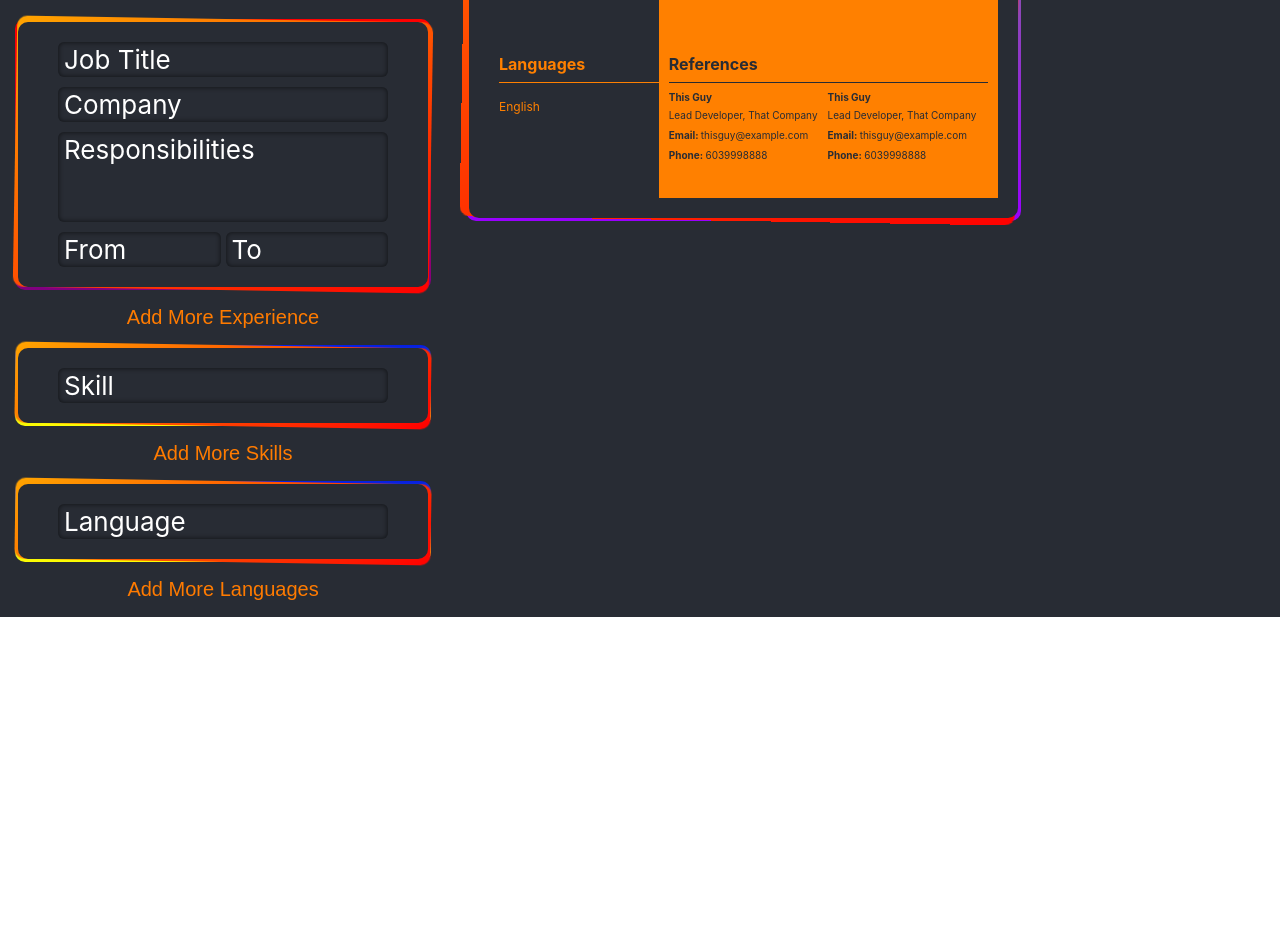
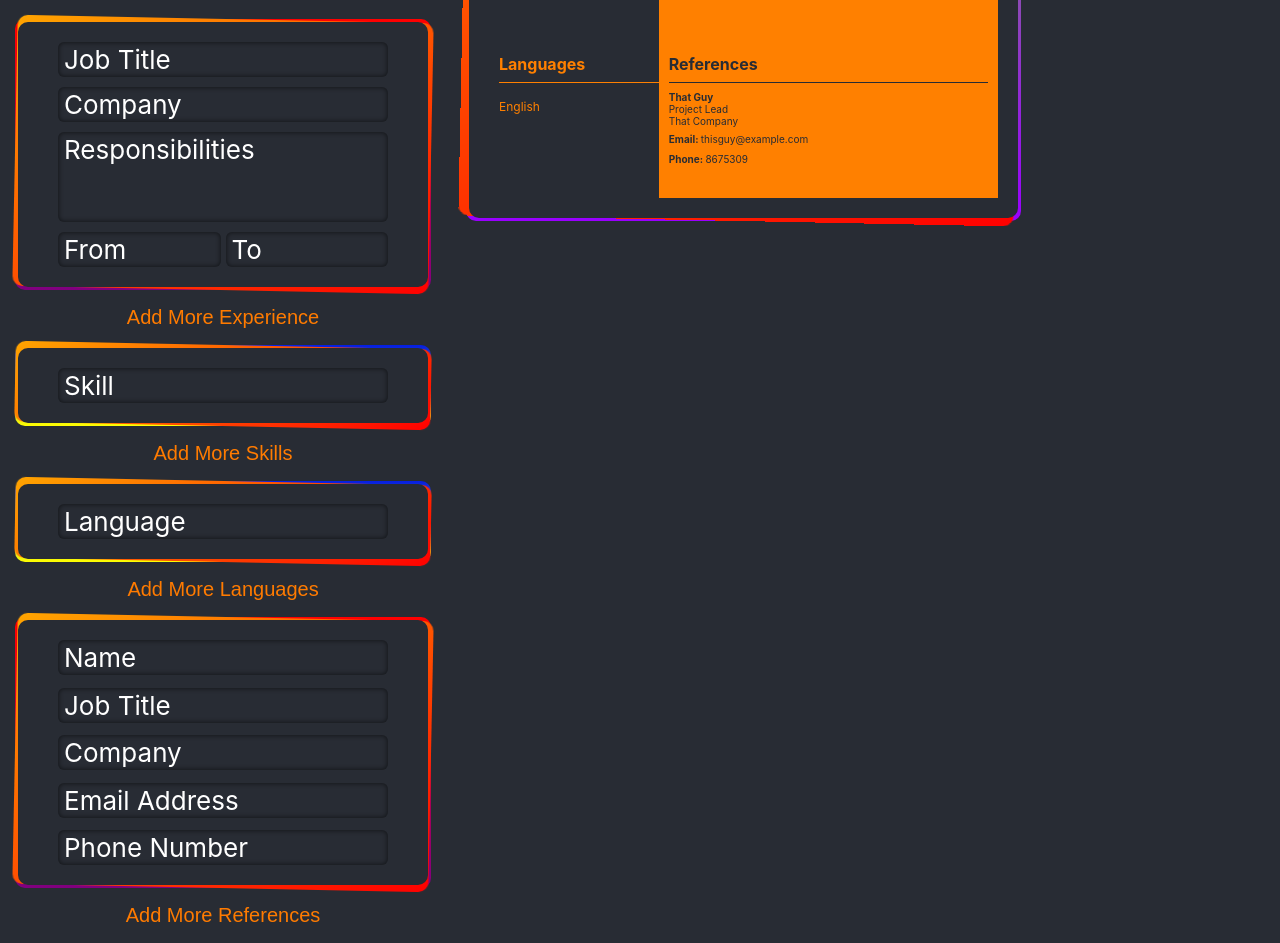
Before and after one commit to WitchingHr/cv-application, a React (Create React App) app: page / in a window 1280 px wide. Shown: the part 560-1503 px from the top of the page. Before the commit the page ends 1177 px from the top, so only its background shows below. Built offline with nearby package versions, Linux system fonts and the light colour scheme.

Commit message:
Add References Component, set maxlengths

```diff
--- a/src/App.css
+++ b/src/App.css
@@ -255,11 +255,13 @@ textarea {
 .resume-data {
   color: var(--color);
   font-size: 12px;
+  word-break: break-word;
 }
 
 .resume-data-invert {
   color: var(--background);
   font-size: 12px;
+  word-break: break-word;
 }
 
 .category {
@@ -284,12 +286,14 @@ textarea {
   color: var(--color);
   font-weight: bolder;
   font-size: 12px;
+  word-break: break-word;
 }
 
 .type-invert {
   color: var(--background);
   font-weight: bolder;
   font-size: 12px;
+  word-break: break-word;
 }
 
 .hr {
@@ -324,10 +328,12 @@ li.resume-data {
   color: var(--background);
   font-size: 30px;
   font-weight: bolder;
+  word-break: break-word;
 }
 
 .resume-description {
   font-size: 10px !important;
+  word-break: break-word;
 }
 
 .resume-date {
@@ -336,8 +342,8 @@ li.resume-data {
 }
 
 .ref-wrapper {
-  display: flex;
-  gap: 10px;
+  display: grid;
+  grid-template-columns: 1fr 1fr;
 }
 
 .ref {
--- a/src/App.jsx
+++ b/src/App.jsx
@@ -4,6 +4,7 @@ import Education from './components/Education';
 import Experience from './components/Experience';
 import Skills from './components/Skills';
 import Languages from './components/Languages';
+import References from './components/References';
 import Resume from './components/Resume';
 import initial from './data';
 import './App.css';
@@ -16,6 +17,7 @@ export default function App() {
   const [experienceId, setExperienceId] = useState(1);
   const [skillsId, setSkillsId] = useState(1);
   const [languagesId, setLanguagesId] = useState(1);
+  const [referencesId, setReferencesId] = useState(1);
 
   const [data, setData] = useState(initial);
 
@@ -71,6 +73,20 @@ export default function App() {
               language: 'Language'
             }
           ]}
+
+        // Add Reference
+        } else if (id === 5) {
+          return {...category, children: [
+            ...data[5].children,
+            {
+              id: referencesId,
+              name: 'Name',
+              job: 'Job Title',
+              company: 'Company',
+              email: 'Email Address',
+              phone: 'Phone Number'
+            }
+          ]}
         }
       } else {
         return category;
@@ -89,6 +105,8 @@ export default function App() {
       setSkillsId(skillsId + 1);
     } else if (id === 4) {
       setLanguagesId(languagesId + 1);
+    } else if (id === 5) {
+      setReferencesId(referencesId + 1);
     }
   }
 
@@ -125,7 +143,11 @@ export default function App() {
     } else if (category.id === 4) {
       name = 'Languages';
       length = 3;
+    } else if (category.id === 5) {
+      name = 'References';
+      length = 2;
     }
+
     return (
       <React.Fragment key={category.id}>
         {category.id === 0 ? (
@@ -143,6 +165,8 @@ export default function App() {
                     return <Skills key={child.id} id={child.id} handleDelete={handleDelete} />
                   case 4:
                     return <Languages key={child.id} id={child.id} handleDelete={handleDelete} />
+                  case 5:
+                    return <References key={child.id} id={child.id} handleDelete={handleDelete} />
                   default:
                     return null;
                 }
--- a/src/components/Education.jsx
+++ b/src/components/Education.jsx
@@ -9,7 +9,7 @@ export default function Education({ id, handleDelete }) {
     <div className='gradient color-2'>
       <div className='education data-box'>
         <div className='delete' onClick={() => handleDelete({ categoryId, id})}>✕</div>
-        <Input id={id} categoryId={categoryId} name="Degree or Certificate" />
+        <Input id={id} categoryId={categoryId} name="Degree or Certification" />
         <Input id={id} categoryId={categoryId} name="School" />
         <div className="dates-container">
           <span className="dates-input">
--- a/src/components/Input.jsx
+++ b/src/components/Input.jsx
@@ -13,16 +13,35 @@ export default function Input({ id, categoryId, name }) {
   let className;
   let maxLength;
   switch (name) {
+    case 'Name':
+    case 'Job Title':
+    case 'Degree or Certification':
+    case 'School':
+    case 'Company':
+      maxLength = 24;
+      break;
+    case 'Skill':
+      maxLength = 20;
+      break;
+    case 'Summary':
+      className = "summary";
+      maxLength = 150;
+      break;
+    case 'Responsibilities':
+      className = "responsibilities";
+      maxLength = 175;
+      break;
+    case 'Email Address':
+      maxLength = 48;
+      break;
+    case 'Phone Number':
+    case 'Language':
+      maxLength = 15;
+      break;
     case 'From':
     case 'To':
       className = "date-input";
       maxLength = 4;
-      break;
-    case 'Summary':
-      className = "summary";
-      break;
-    case 'Responsibilities':
-      className = "responsibilities";
       break;
     default:
       break;
--- /dev/null
+++ b/src/components/References.jsx
@@ -0,0 +1,20 @@
+import React from "react";
+import Input from "./Input";
+
+export default function References({ id, handleDelete }) {
+  // For handling delete
+  const categoryId = 5;
+
+  return (
+    <div className='gradient color-3'>
+      <div className="experience data-box"> {/* Change this class */}
+        <div className='delete' onClick={() => handleDelete({ categoryId, id})}>✕</div>
+        <Input id={id} categoryId={categoryId} name="Name" />
+        <Input id={id} categoryId={categoryId} name="Job Title" />
+        <Input id={id} categoryId={categoryId} name="Company" />
+        <Input id={id} categoryId={categoryId} name="Email Address" />
+        <Input id={id} categoryId={categoryId} name="Phone Number" />
+      </div>
+    </div>
+  );
+}
--- a/src/components/Resume.jsx
+++ b/src/components/Resume.jsx
@@ -6,6 +6,7 @@ import ResumeEducation from "./ResumeEducation";
 import ResumeSkills from "./ResumeSkills";
 import ResumeExperience from "./ResumeExperience";
 import ResumeLanguages from "./ResumeLanguages"
+import ResumeReferences from "./ResumeReferences";
 
 export default function Resume({ data }) {
   return (
@@ -63,43 +64,10 @@ export default function Resume({ data }) {
         <div className="category-invert">References</div>
         <hr className="hr-invert"></hr>
         <div className="ref-wrapper">
-
-          <div>
-            <div className="type-invert ref">This Guy</div>
-            <div>
-              <span className="resume-data-invert ref">Lead Developer</span>
-              <span className="resume-data-invert ref">, </span>
-              <span className="resume-data-invert ref">That Company</span>
-            </div>
-            <div>
-              <span className="type-invert ref">Email: </span>
-              <span className="resume-data-invert ref">thisguy@example.com</span>
-            </div>
-            <div>
-              <span className="type-invert ref">Phone: </span>
-              <span className="resume-data-invert ref">6039998888</span>
-            </div>
-          </div>
-
-          <div>
-            <div className="type-invert ref">This Guy</div>
-            <div>
-              <span className="resume-data-invert ref">Lead Developer</span>
-              <span className="resume-data-invert ref">, </span>
-              <span className="resume-data-invert ref">That Company</span>
-            </div>
-            <div>
-              <span className="type-invert ref">Email: </span>
-              <span className="resume-data-invert ref">thisguy@example.com</span>
-            </div>
-            <div>
-              <span className="type-invert ref">Phone: </span>
-              <span className="resume-data-invert ref">6039998888</span>
-            </div>
-          </div>
-
+          {data[5].children.map((child) =>
+            <ResumeReferences key={child.id} id={child.id} data={data[5].children} />
+          )}
         </div>
-
       </div>
     </div>
   );
--- /dev/null
+++ b/src/components/ResumeReferences.jsx
@@ -0,0 +1,20 @@
+import React from "react";
+
+export default function ResumeReferences({ id, data }) {
+  const obj = data.filter((child) => child.id === id);
+  return (
+    <div>
+      <div className="type-invert ref">{obj[0].name}</div>
+      <div className="resume-data-invert ref">{obj[0].job}</div>
+      <div className="resume-data-invert ref">{obj[0].company}</div>
+      <div>
+        <span className="type-invert ref">Email: </span>
+        <span className="resume-data-invert ref">{obj[0].email}</span>
+      </div>
+      <div>
+        <span className="type-invert ref">Phone: </span>
+        <span className="resume-data-invert ref">{obj[0].phone}</span>
+      </div>
+    </div>
+  );
+}
--- a/src/data.js
+++ b/src/data.js
@@ -49,6 +49,18 @@ const initial = [
         language: 'English'
       }
     ]
+  },
+  { name: 'references', id: 5, children:
+    [
+      {
+        id: 0,
+        name: 'That Guy',
+        job: 'Project Lead',
+        company: 'That Company',
+        email: 'thisguy@example.com',
+        phone: '8675309'
+      }
+    ]
   }
 ];
 
```
